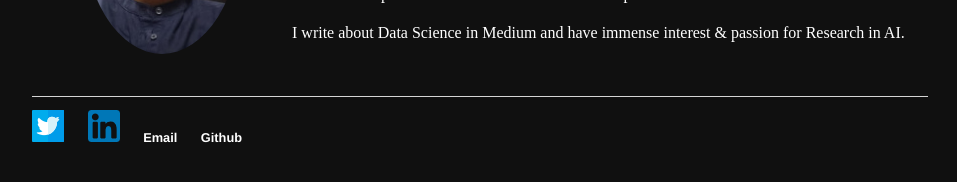
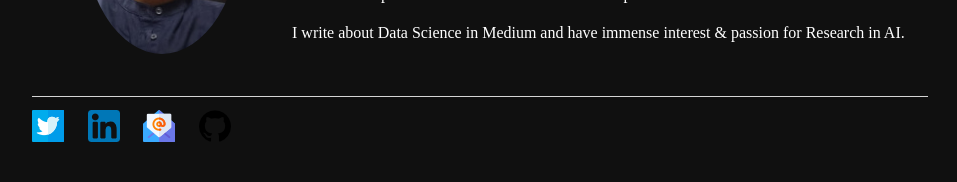
Before and after one commit to Mayurji/mayurji.github.io, a Jekyll site: the page built from index.html, in a window 1280 px wide. Shown: the part 403-585 px from the top of the page, without its empty margins (160-1117 px from the left). Built offline with Jekyll 4.4.1, drawn with Linux system fonts in a browser that asks for light colours.

Commit message:
Update default.html

```diff
--- a/_layouts/default.html
+++ b/_layouts/default.html
@@ -23,8 +23,9 @@
     		<ul>
 			<li><a href="https://twitter.com/mayur__22"><img src="{{site.url}}/assets/images/svgs/twitter.png" alt="twitter"></a></li>
 			<li><a href="https://www.linkedin.com/in/mayur-jain-ds/"><img src="{{site.url}}/assets/images/svgs/linkedin.png" alt="linkedin"></a></li>
-        		<li><a href="mailto:1942at@gmail.com">Email</a></li>
-        		<li><a href="https://github.com/mayurji">Github</a></li>
+			<li><a href="mailto:1942at@gmail.com"><img src="{{site.url}}/assets/images/svgs/email.png" alt="email"></a></li>
+			<li><a href="https://github.com/mayurji"><img src="{{site.url}}/assets/images/svgs/github.png" alt="github"></a></li>
+
 			</ul>
 		</footer>
 	</body>
```
